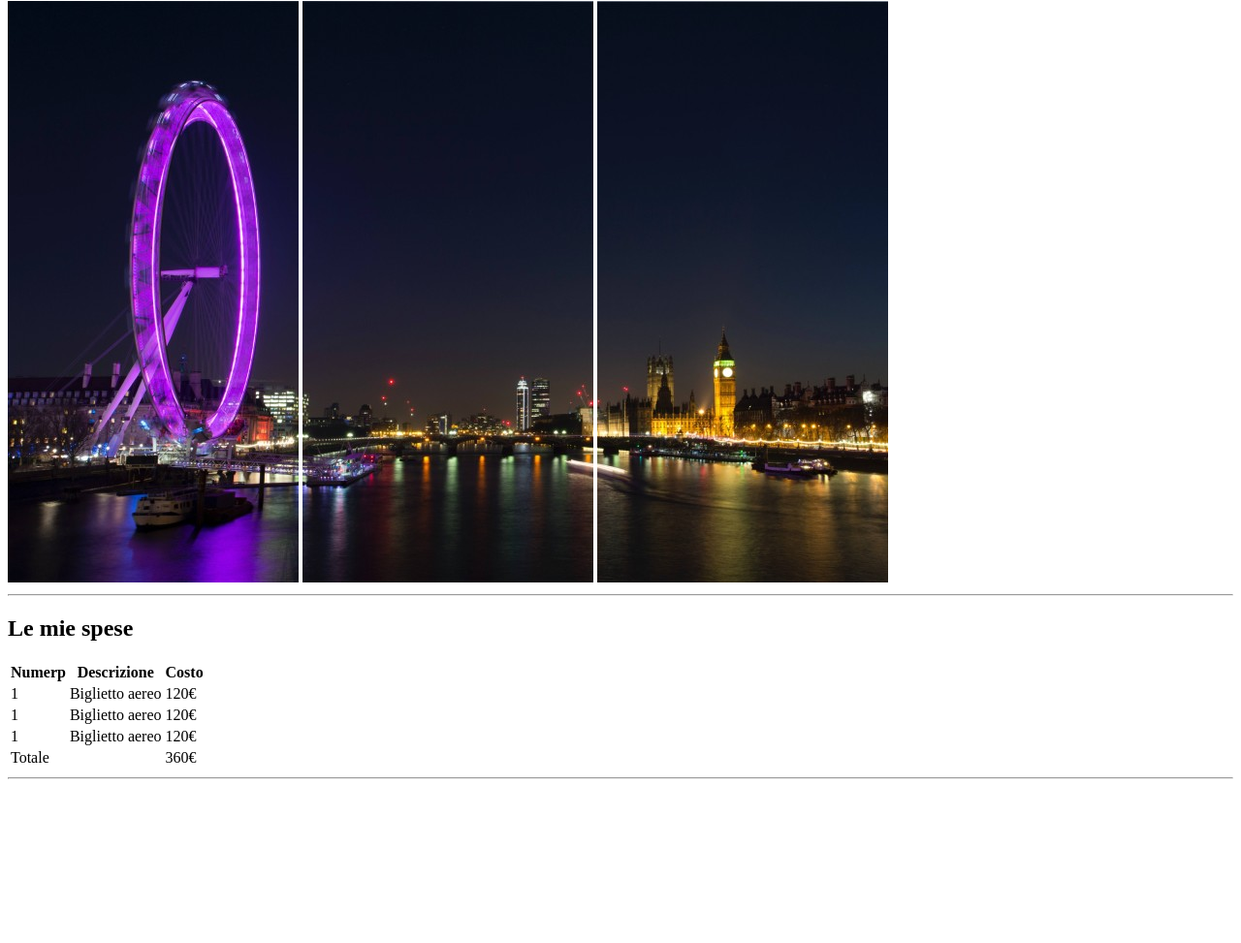
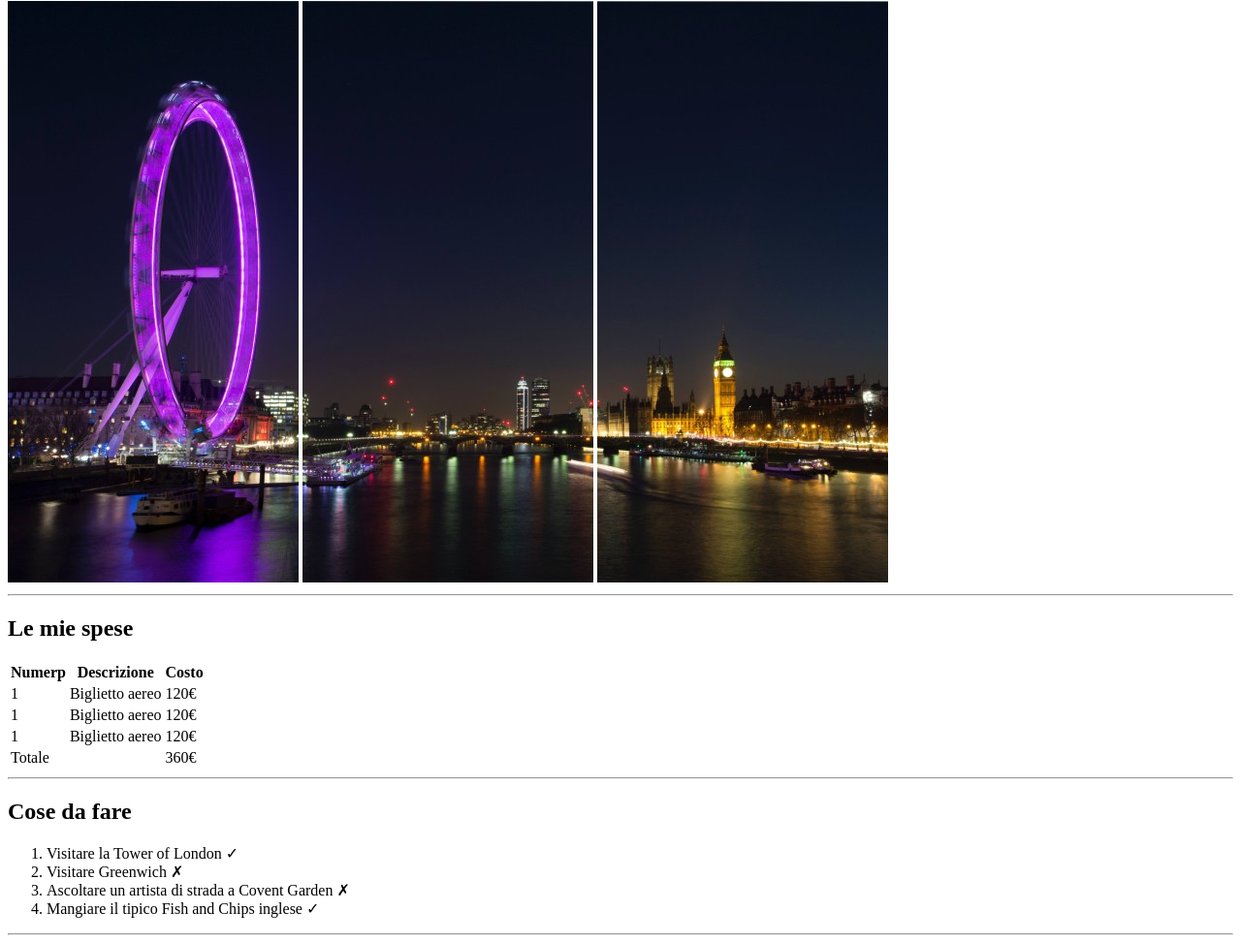
Before and after one commit to simoneditaranto18/html-trip-london, a plain HTML site: page index.html in a window 1280 px wide. Shown: the part 79-1052 px from the top of the page at 97% size. Before the commit the page ends 891 px from the top, so only its background shows below. Drawn offline with Linux system fonts and the light colour scheme.

Commit message:
section "to-do" complete

```diff
--- a/index.html
+++ b/index.html
@@ -62,6 +62,24 @@
             <hr>
         <!-- fine le mie spese -->
 
+        <!-- cose da fare -->
+        <div>
+            <h2>Cose da fare</h2>
+
+            <!-- lista non ordinata -->
+            <div>
+                <ol>
+                    <li>Visitare la Tower of London &#10003</li>
+                    <li>Visitare Greenwich ✗</li>
+                    <li>Ascoltare un artista di strada a Covent Garden ✗</li>
+                    <li>Mangiare il tipico Fish and Chips inglese &#10003</li>
+                </ol>
+            </div>
+            <hr>
+        </div>
+        <!-- fine cose da fare -->
+
+
         </main>
 
         <footer>
```
